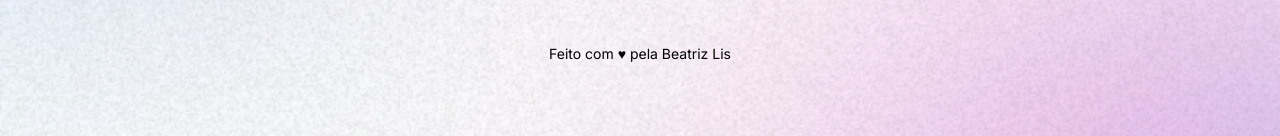
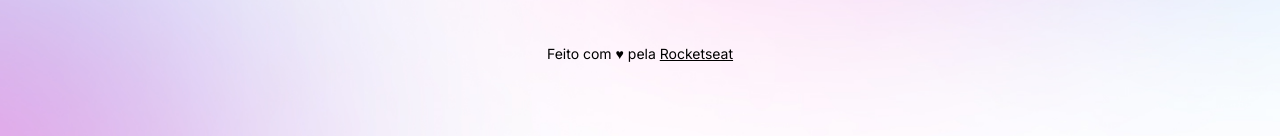
Before and after one commit to Beatrizlis/devlinks, a plain HTML site: page index.html in a window 1280 px wide. Shown: the part 617-753 px from the top of the page. Drawn offline with nearby package versions, Linux system fonts and the light colour scheme.

Commit message:
add readme

```diff
--- a/index.html
+++ b/index.html
@@ -51,7 +51,7 @@
 </div>
 
 <footer>
-  Feito com ♥ pela Beatriz Lis
+  Feito com ♥ pela <a href="https://Rocketseat.com.br/"> Rocketseat </a>
 </footer>
     </div>
 
--- a/style.css
+++ b/style.css
@@ -5,7 +5,7 @@
 }
 :root {
  --text-color: white;
- --bg-url: url(./assets/bg-mobile.jpg);
+ --bg-url: url(./assets/bg-desktop.jpg);
  --stroke-color:rgba(255, 255, 255, 0.5);
  --surface-color:rgba(255, 255, 255, 0.05);
  --surface-color-hover: rgba(0, 0, 0, 0.02);
@@ -15,7 +15,7 @@
 
 .light {
   --text-color: black;
-   --bg-url: url(./assets/bg-mobile-light.jpg);
+   --bg-url: url(./assets/bg-desktop-light.jpg);
      --stroke-color:rgba( 0, 0, 0, 0.5);
      --surface-color: rgba(0, 0, 0, 0.05);
       --surface-color-hover: rgba(0, 0, 0, 0.02);
```
Also changed, not shown: .github/preview.jpg (added), 2 other files.
